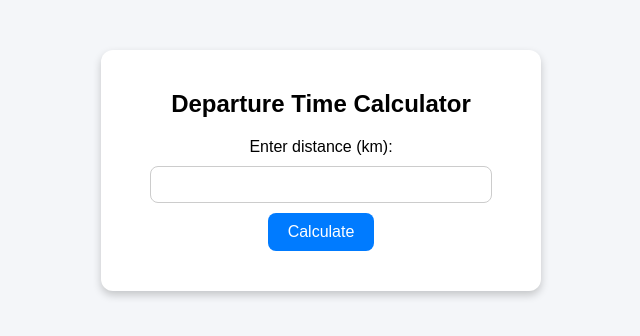
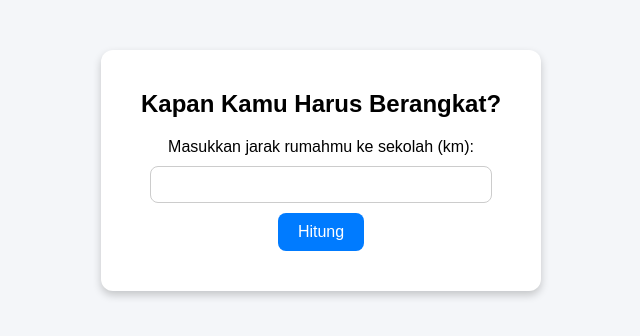
Before and after one commit to KlevLmao/Ideal-Time-To-Go-To-School-, a plain HTML site: page index.html in a window 1280 px wide. Shown: the whole page, without its empty margins (319-959 px from the left). Drawn offline with Linux system fonts and the light colour scheme.

Commit message:
Update index.html

```diff
--- a/index.html
+++ b/index.html
@@ -42,11 +42,11 @@
 </head>
 <body>
   <div class="container">
-    <h2>Departure Time Calculator</h2>
+    <h2>Kapan Kamu Harus Berangkat?</h2>
     <form id="timeForm">
-      <label for="distance">Enter distance (km):</label><br>
+      <label for="distance">Masukkan jarak rumahmu ke sekolah (km):</label><br>
       <input type="number" step="0.1" id="distance" required><br>
-      <button type="submit">Calculate</button>
+      <button type="submit">Hitung</button>
     </form>
     <div class="result" id="result"></div>
   </div>
@@ -61,7 +61,7 @@
       }
 
       const distance_m = distance * 1000; // convert to meters
-      const v_min = 1, v_max = 10; // m/s
+      const v_min = 3.906969, v_max = 8.3355; // m/s
 
       // time at min and max speed
       const t_min = distance_m / v_min;
@@ -90,4 +90,5 @@
     });
   </script>
 </body>
+
 </html>
```
